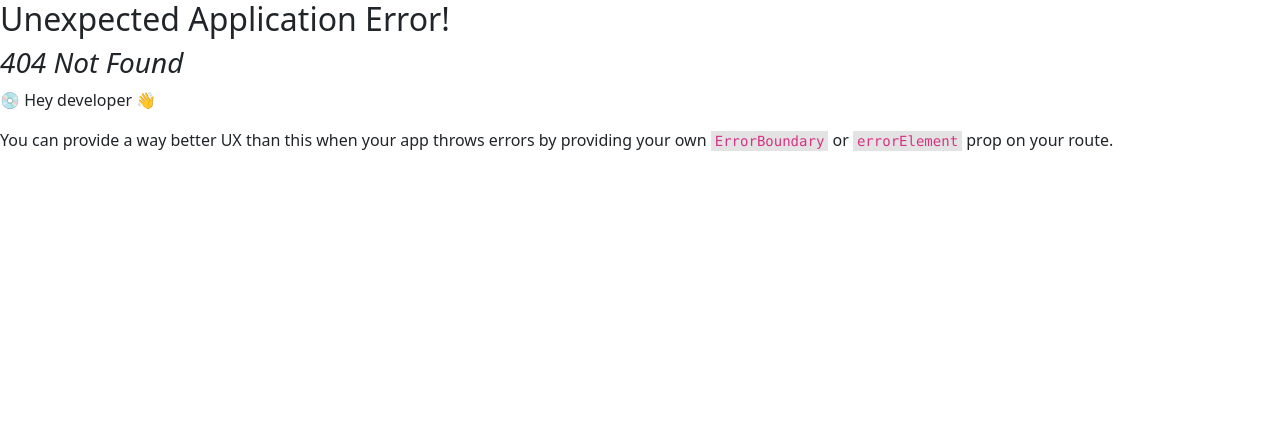
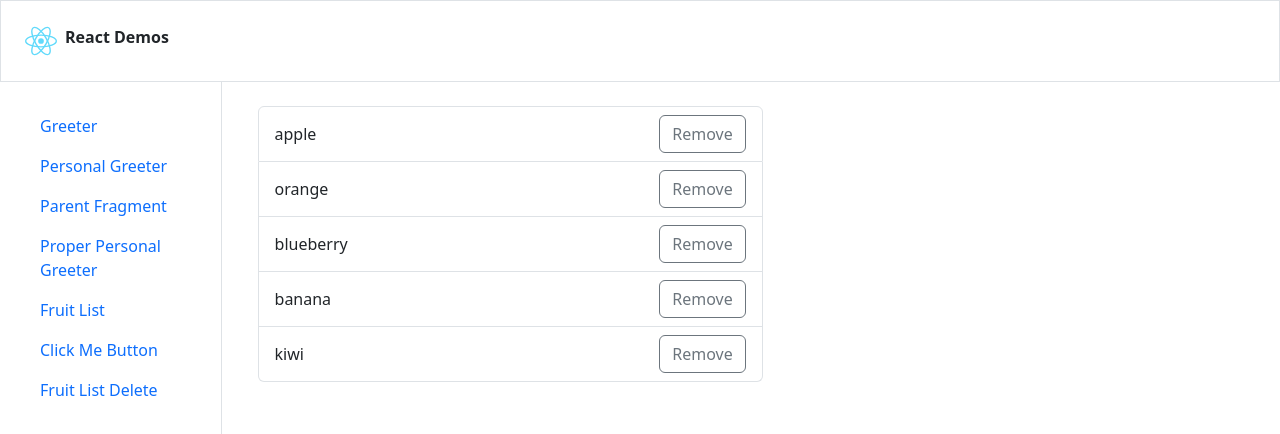
Before and after one commit to craigmckeachie/reactdemos-ts, a React (Vite) app: page /fruit-list-delete in a window 1280 px wide. Before the commit this address had no page. Shown: the top 434 px of the page. Built offline with nearby package versions, Linux system fonts and the light colour scheme.

Commit message:
fruit list delete

```diff
--- a/src/App.tsx
+++ b/src/App.tsx
@@ -13,7 +13,7 @@ function App() {
 
       <main className="d-flex gap-4">
         <SideBar />
-        <section className="mt-4">
+        <section className="mt-4 container-fluid">
           <Outlet />
         </section>
       </main>
--- /dev/null
+++ b/src/FruitListWithDelete.tsx
@@ -0,0 +1,43 @@
+import { SyntheticEvent } from 'react';
+
+class Fruit {
+  constructor(public id: number, public name: string) {}
+}
+
+interface FruitListProps {
+  fruits: Fruit[];
+}
+
+interface FruitListItemProps {
+  fruit: Fruit;
+}
+
+function FruitListItem(props: FruitListItemProps) {
+  function handleClick(e: SyntheticEvent, id: number) {
+    console.log(e);
+    console.log(`removed ${id}`);
+  }
+
+  return (
+    <li className="list-group-item d-flex gap-4 align-items-center justify-content-between">
+      <span className=''>{props.fruit.name}</span>
+      <button
+        className="btn btn-outline-secondary"
+        onClick={(e) => handleClick(e, props.fruit.id)}
+      >
+        Remove
+      </button>
+    </li>
+  );
+}
+
+function FruitListWithDelete(props: FruitListProps) {
+  return (
+    <ul className='list-group w-50'>
+      {props.fruits.map((fruit: any) => (
+        <FruitListItem key={fruit.id} fruit={fruit} />
+      ))}
+    </ul>
+  );
+}
+export default FruitListWithDelete;
--- a/src/SideBar.tsx
+++ b/src/SideBar.tsx
@@ -35,6 +35,11 @@ function SideBar() {
               Click Me Button
             </NavLink>
           </li>
+          <li className="nav-item">
+            <NavLink className="nav-link" to="/fruit-list-delete">
+              Fruit List Delete
+            </NavLink>
+          </li>
         </ul>
       </nav>
     </section>
--- a/src/main.tsx
+++ b/src/main.tsx
@@ -8,6 +8,7 @@ import ParentFragment from './ParentFragment.tsx';
 import ProperPersonalGreeter from './ProperPersonalGreeter.tsx';
 import FruitList from './FruitList.tsx';
 import ClickMeButton from './ClickMeButton.tsx';
+import FruitListWithDelete from './FruitListWithDelete.tsx';
 
 const fruitArray = [
   { id: 1, name: 'apple' },
@@ -31,6 +32,7 @@ const router = createBrowserRouter([
       },
       { path: 'fruit-list', element: <FruitList fruits={fruitArray} /> },
       { path: 'click-me-button', element: <ClickMeButton /> },
+      { path: 'fruit-list-delete', element: <FruitListWithDelete fruits={fruitArray} /> },
     ],
   },
 ]);
```
